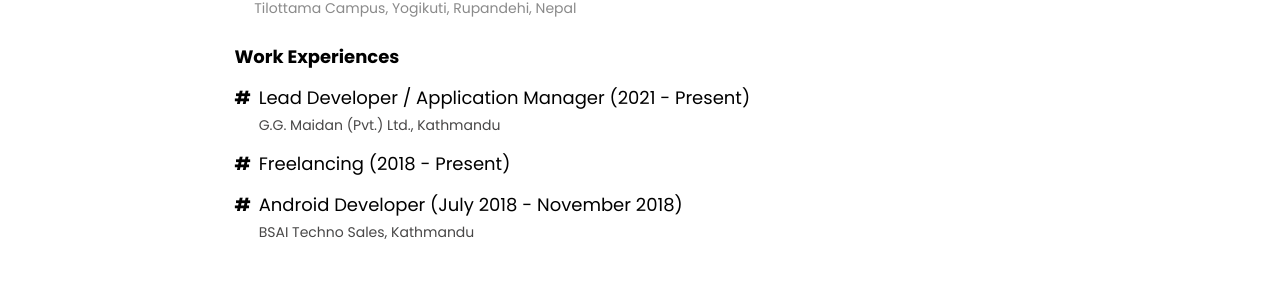
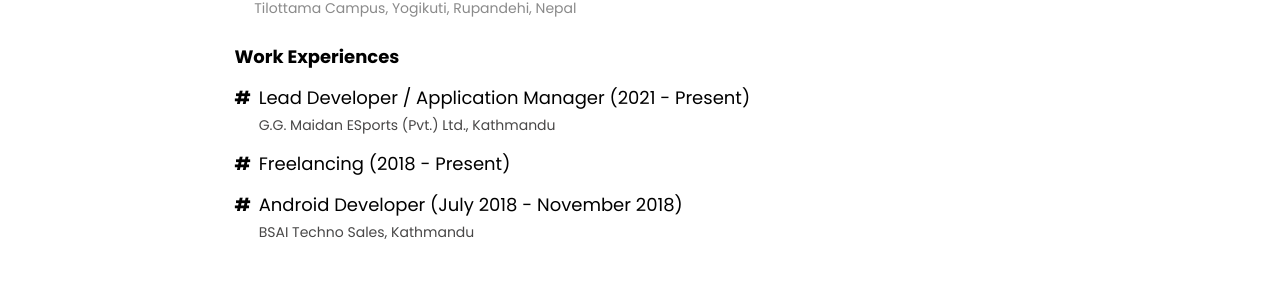
Before and after one commit to ayyshim/ayyshim.github.io, a Jekyll site: the page built from about.html, in a window 1280 px wide. Shown: the part 643-949 px from the top of the page. Built offline with Jekyll 4.4.1, drawn with Linux system fonts in a browser that asks for light colours; nearby versions of some CDN libraries.

Commit message:
updated company name of GGMaidan

```diff
--- a/_config.yml
+++ b/_config.yml
@@ -33,7 +33,7 @@ academics:
       - "Tilottama Campus, Yogikuti, Rupandehi, Nepal"
 work-experience:
   - level: "Lead Developer / Application Manager (2021 - Present)"
-    company: "G.G. Maidan (Pvt.) Ltd., Kathmandu"
+    company: "G.G. Maidan ESports (Pvt.) Ltd., Kathmandu"
     companyLink: "https://ggmaidan.com"
   - level: "Freelancing (2018 - Present)"
   - level: "Android Developer (July 2018 - November 2018)"
```
